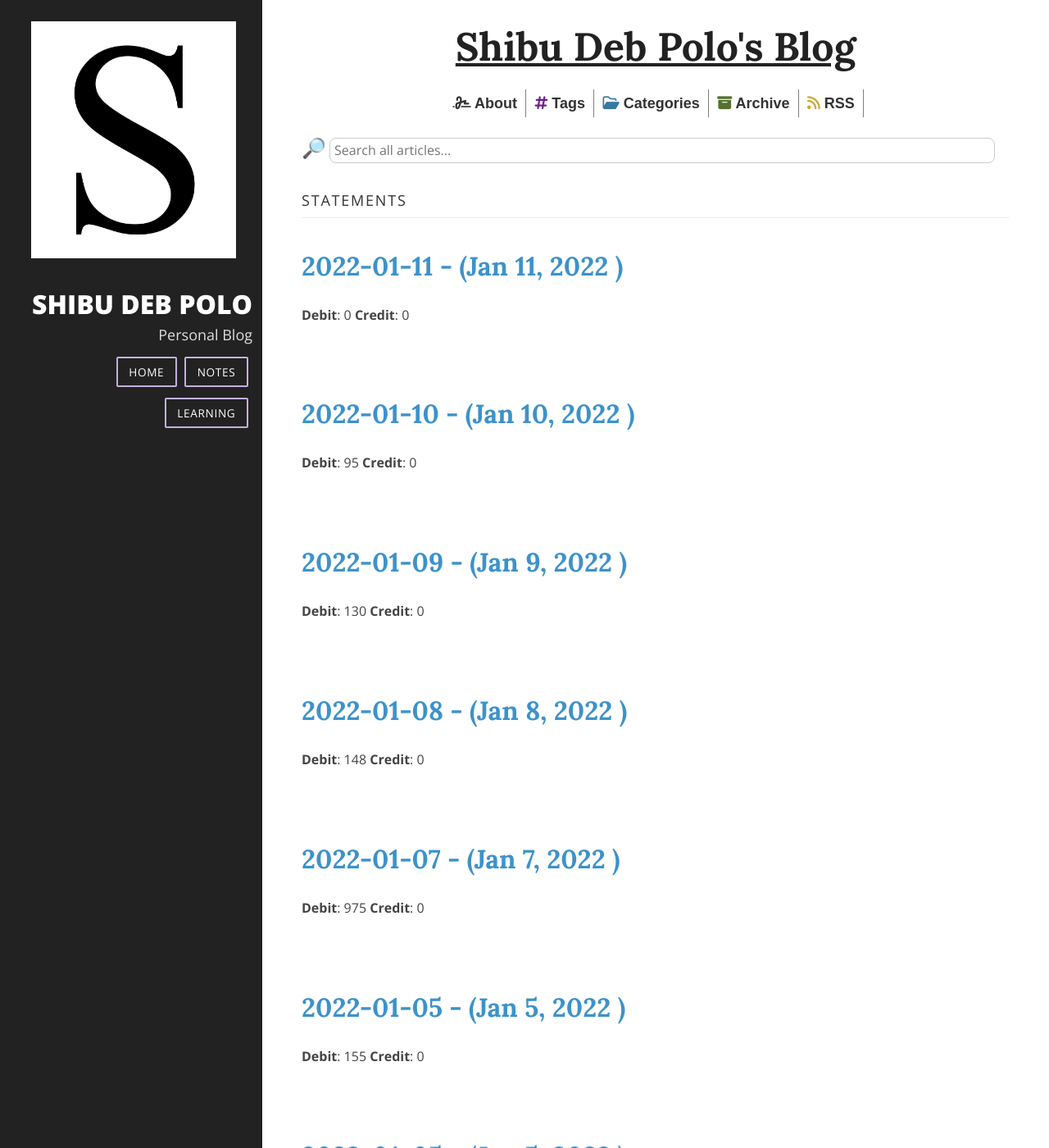
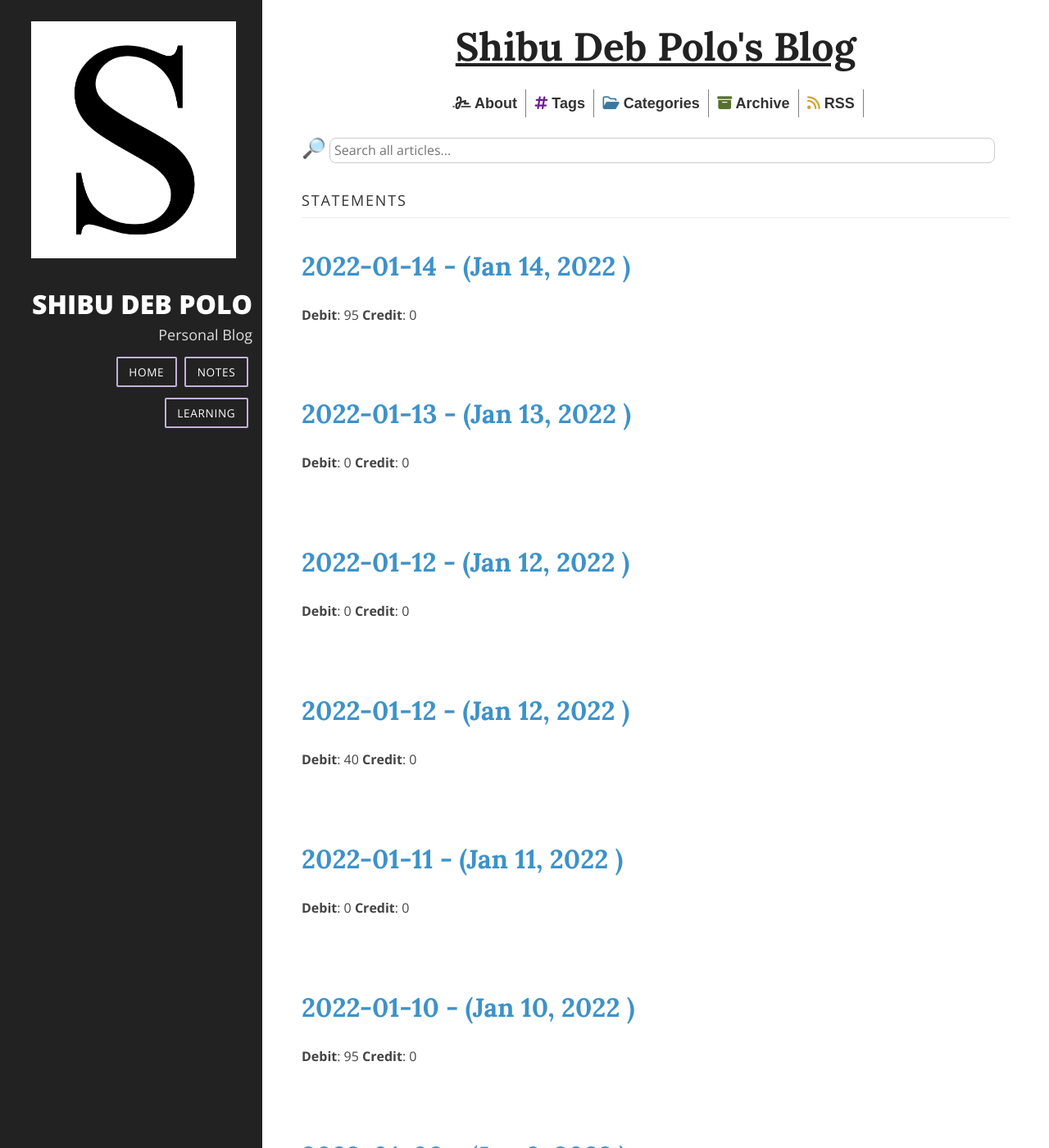
Before and after one commit to polodev/daily-dose, a Jekyll site: the page built from _pages/statements.md, in a window 1280 px wide and 1400 px high. Shown: the whole window at 82% size. Built offline with Jekyll 4.4.1, drawn with Linux system fonts in a browser that asks for light colours; nearby versions of some CDN libraries; some of the changed text lies outside the part shown.

Commit message:
--updated--

```diff
--- /dev/null
+++ b/_statements/2022-01-00.md
@@ -0,0 +1,21 @@
+---
+title:
+debit: 0
+credit: 0
+protein: 0
+did_exercise: false
+---
+
+## Debit
+
+## Credit
+
+## Others
+
+## Protein Intake
+
+## Exercise
+
+## Learning
+
+## Overall day
--- /dev/null
+++ b/_statements/2022-01-12.md
@@ -0,0 +1,14 @@
+---
+title: 2022-01-12
+debit: 40
+credit: 0
+---
+
+## Debit
+* Ruti - 20
+* chom chom - 10
+* center fresh - 10
+
+## Credit
+
+## Others
--- /dev/null
+++ b/_statements/2022-01-13.md
@@ -0,0 +1,13 @@
+---
+title: 2022-01-13
+debit: 0
+credit: 0
+---
+
+## Debit
+* Ruti - 20
+* cigarette 10
+
+## Credit
+
+## Others
--- /dev/null
+++ b/_statements/2022-01-14.md
@@ -0,0 +1,32 @@
+---
+title: 2022-01-14
+debit: 95
+credit: 0
+protein: 85g
+did_exercise: true
+---
+
+## Debit
+- Ruti - 40
+- Milk - 45
+- Mugh daal - 10
+
+## Credit
+
+## Others
+
+## Protein Intake
+- Milk 200ml - 6g
+- 6 ruti - 18g
+- meat - 20g
+- egg - 25g
+- beef - 10g
+- mugh dal, badam - 5g
+
+## Exercise
+- Pull Day - done
+
+## Learning
+- React native tutorial from lynda
+
+## Overall day
--- /dev/null
+++ b/_statements/2022-01-15.md
@@ -0,0 +1,23 @@
+---
+title: 2022-01-12
+debit: 0
+credit: 0
+protein: 0
+did_exercise: false
+---
+
+## Debit
+* Ruti - 20
+* khejur - 100
+
+## Credit
+
+## Others
+
+## Protein Intake
+- 2 ruti - 6gm
+- 2 pcs chicken - 30gm
+
+## Exercise
+
+## Learning
```
Also changed, not shown: _accountabilities/2022-01-15.md (added, +3 -0 lines), _statements/2022-01-11.md (+14 -6 lines), draft.md (+126 -0 lines), test.js (added).
